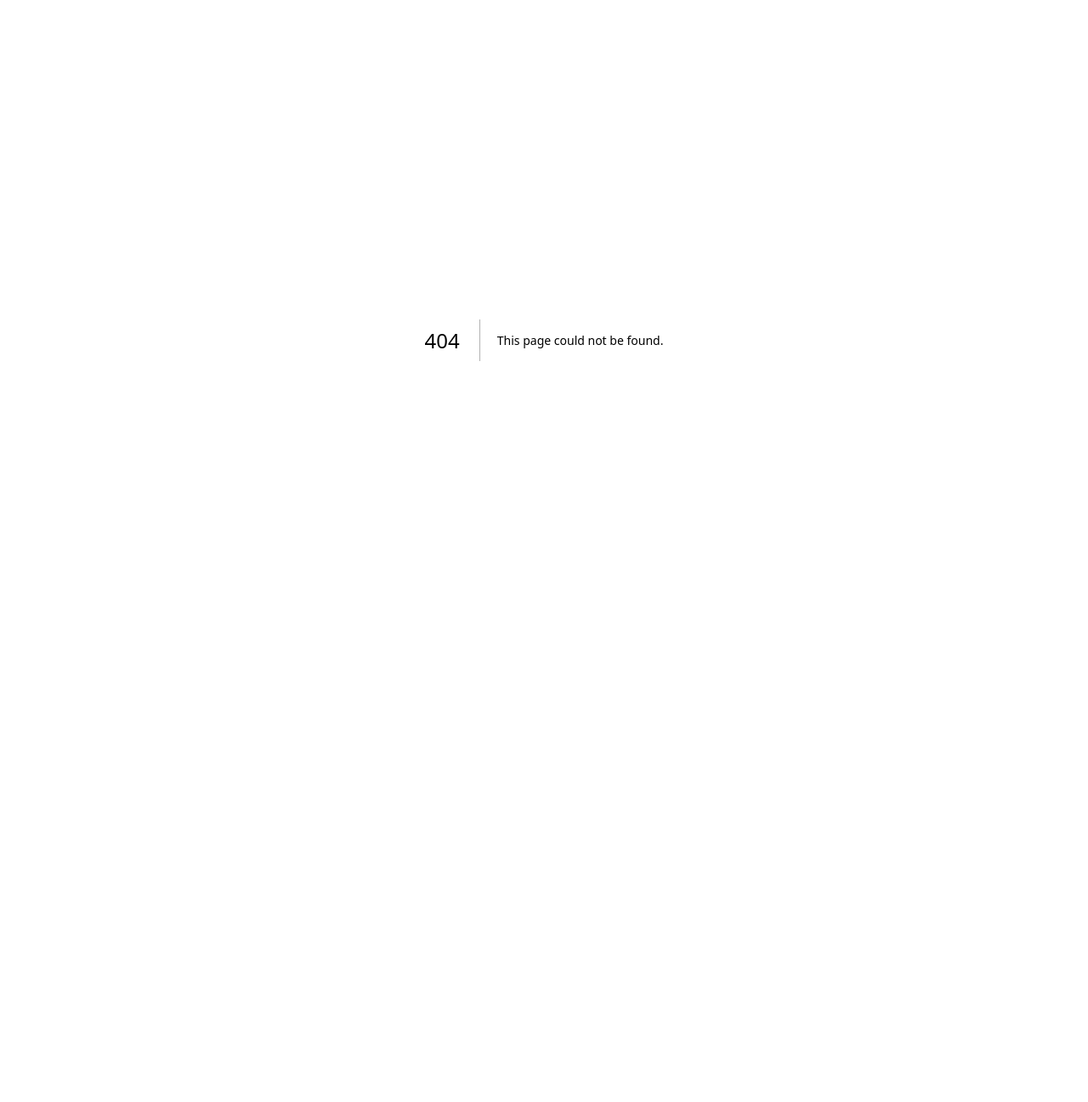
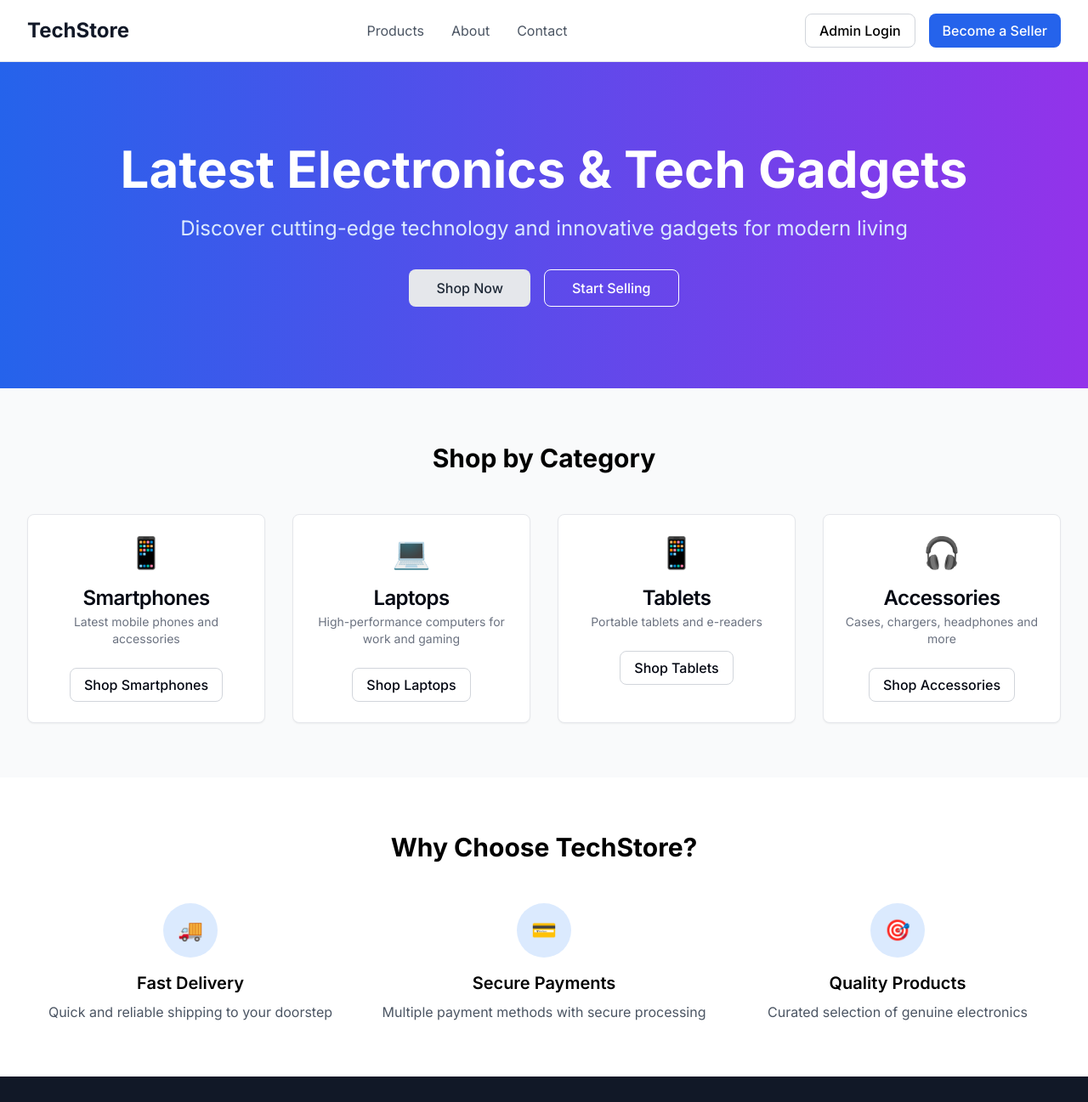
Before and after one commit to comfortdesignszw-mny/ecommerce_web, a Next.js app: page / in a window 1280 px wide. Before the commit this address had no page. Shown: the top 1297 px of the page at 85% size. Before the commit the page ends 800 px from the top, so only its background shows below. Built offline with nearby package versions, Linux system fonts and the light colour scheme.

Commit message:
Auto-commit: Agent tool execution

```diff
--- /dev/null
+++ b/src/app/page.tsx
@@ -0,0 +1,164 @@
+import Link from 'next/link'
+import { Button } from '@/components/ui/Button'
+import { Card, CardContent, CardDescription, CardHeader, CardTitle } from '@/components/ui/Card'
+
+export default function HomePage() {
+  return (
+    <div className="min-h-screen bg-gray-50">
+      {/* Header */}
+      <header className="bg-white shadow-sm border-b">
+        <div className="max-w-7xl mx-auto px-4 sm:px-6 lg:px-8">
+          <div className="flex justify-between items-center py-4">
+            <div className="flex items-center">
+              <h1 className="text-2xl font-bold text-gray-900">TechStore</h1>
+            </div>
+            <nav className="flex space-x-8">
+              <Link href="/products" className="text-gray-600 hover:text-gray-900">
+                Products
+              </Link>
+              <Link href="/about" className="text-gray-600 hover:text-gray-900">
+                About
+              </Link>
+              <Link href="/contact" className="text-gray-600 hover:text-gray-900">
+                Contact
+              </Link>
+            </nav>
+            <div className="flex space-x-4">
+              <Link href="/admin/login">
+                <Button variant="outline">Admin Login</Button>
+              </Link>
+              <Link href="/auth/admin/register">
+                <Button>Become a Seller</Button>
+              </Link>
+            </div>
+          </div>
+        </div>
+      </header>
+
+      {/* Hero Section */}
+      <section className="relative bg-gradient-to-r from-blue-600 to-purple-600 text-white">
+        <div className="max-w-7xl mx-auto px-4 sm:px-6 lg:px-8 py-24">
+          <div className="text-center">
+            <h1 className="text-4xl md:text-6xl font-bold mb-6">
+              Latest Electronics & Tech Gadgets
+            </h1>
+            <p className="text-xl md:text-2xl mb-8 text-blue-100">
+              Discover cutting-edge technology and innovative gadgets for modern living
+            </p>
+            <div className="space-x-4">
+              <Link href="/products">
+                <Button size="lg" variant="secondary">
+                  Shop Now
+                </Button>
+              </Link>
+              <Link href="/auth/admin/register">
+                <Button size="lg" variant="outline" className="text-white border-white hover:bg-white hover:text-blue-600">
+                  Start Selling
+                </Button>
+              </Link>
+            </div>
+          </div>
+        </div>
+      </section>
+
+      {/* Categories */}
+      <section className="py-16">
+        <div className="max-w-7xl mx-auto px-4 sm:px-6 lg:px-8">
+          <h2 className="text-3xl font-bold text-center mb-12">Shop by Category</h2>
+          <div className="grid grid-cols-1 md:grid-cols-2 lg:grid-cols-4 gap-8">
+            {[
+              { name: 'Smartphones', description: 'Latest mobile phones and accessories', icon: '📱' },
+              { name: 'Laptops', description: 'High-performance computers for work and gaming', icon: '💻' },
+              { name: 'Tablets', description: 'Portable tablets and e-readers', icon: '📱' },
+              { name: 'Accessories', description: 'Cases, chargers, headphones and more', icon: '🎧' },
+            ].map((category) => (
+              <Card key={category.name} className="hover:shadow-lg transition-shadow cursor-pointer">
+                <CardHeader className="text-center">
+                  <div className="text-4xl mb-4">{category.icon}</div>
+                  <CardTitle>{category.name}</CardTitle>
+                  <CardDescription>{category.description}</CardDescription>
+                </CardHeader>
+                <CardContent className="text-center">
+                  <Link href={`/products?category=${category.name.toLowerCase()}`}>
+                    <Button variant="outline">Shop {category.name}</Button>
+                  </Link>
+                </CardContent>
+              </Card>
+            ))}
+          </div>
+        </div>
+      </section>
+
+      {/* Features */}
+      <section className="py-16 bg-white">
+        <div className="max-w-7xl mx-auto px-4 sm:px-6 lg:px-8">
+          <h2 className="text-3xl font-bold text-center mb-12">Why Choose TechStore?</h2>
+          <div className="grid grid-cols-1 md:grid-cols-3 gap-8">
+            <div className="text-center">
+              <div className="bg-blue-100 w-16 h-16 rounded-full flex items-center justify-center mx-auto mb-4">
+                <span className="text-2xl">🚚</span>
+              </div>
+              <h3 className="text-xl font-semibold mb-2">Fast Delivery</h3>
+              <p className="text-gray-600">Quick and reliable shipping to your doorstep</p>
+            </div>
+            <div className="text-center">
+              <div className="bg-blue-100 w-16 h-16 rounded-full flex items-center justify-center mx-auto mb-4">
+                <span className="text-2xl">💳</span>
+              </div>
+              <h3 className="text-xl font-semibold mb-2">Secure Payments</h3>
+              <p className="text-gray-600">Multiple payment methods with secure processing</p>
+            </div>
+            <div className="text-center">
+              <div className="bg-blue-100 w-16 h-16 rounded-full flex items-center justify-center mx-auto mb-4">
+                <span className="text-2xl">🎯</span>
+              </div>
+              <h3 className="text-xl font-semibold mb-2">Quality Products</h3>
+              <p className="text-gray-600">Curated selection of genuine electronics</p>
+            </div>
+          </div>
+        </div>
+      </section>
+
+      {/* CTA Section */}
+      <section className="py-16 bg-gray-900 text-white">
+        <div className="max-w-7xl mx-auto px-4 sm:px-6 lg:px-8 text-center">
+          <h2 className="text-3xl font-bold mb-4">Ready to Start Selling?</h2>
+          <p className="text-xl mb-8 text-gray-300">
+            Join our marketplace and reach thousands of tech enthusiasts
+          </p>
+          <Link href="/auth/admin/register">
+            <Button size="lg" variant="secondary">
+              Register as Seller
+            </Button>
+          </Link>
+        </div>
+      </section>
+
+      {/* Footer */}
+      <footer className="bg-gray-800 text-white py-8">
+        <div className="max-w-7xl mx-auto px-4 sm:px-6 lg:px-8">
+          <div className="flex flex-col md:flex-row justify-between items-center">
+            <div className="mb-4 md:mb-0">
+              <h3 className="text-lg font-semibold">TechStore</h3>
+              <p className="text-gray-400">Your trusted electronics marketplace</p>
+            </div>
+            <div className="flex space-x-6">
+              <Link href="/admin/login" className="text-gray-400 hover:text-white">
+                Admin Portal
+              </Link>
+              <Link href="/privacy" className="text-gray-400 hover:text-white">
+                Privacy Policy
+              </Link>
+              <Link href="/terms" className="text-gray-400 hover:text-white">
+                Terms of Service
+              </Link>
+            </div>
+          </div>
+          <div className="mt-8 pt-8 border-t border-gray-700 text-center text-gray-400">
+            <p>&copy; 2024 TechStore. All rights reserved.</p>
+          </div>
+        </div>
+      </footer>
+    </div>
+  )
+}
```
